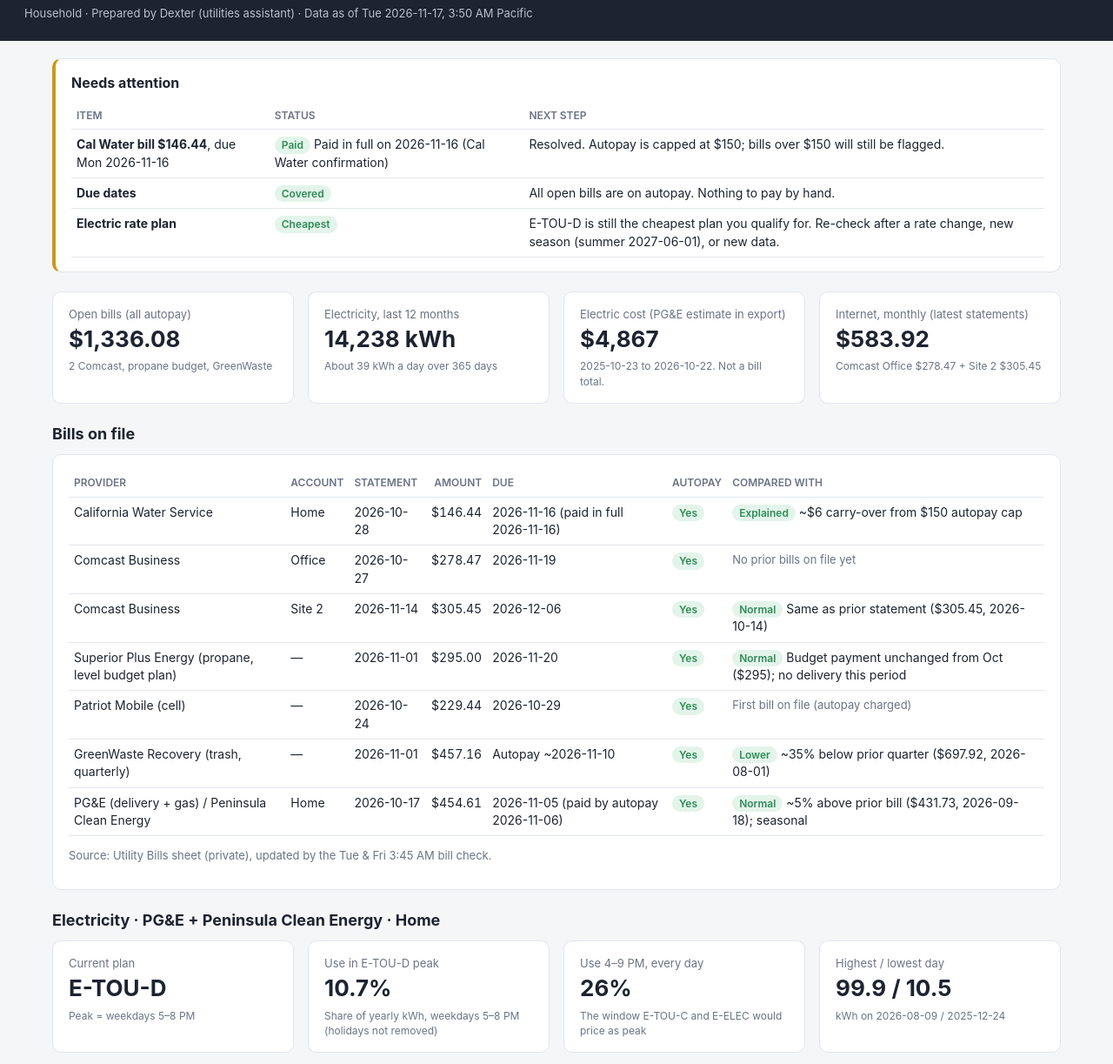
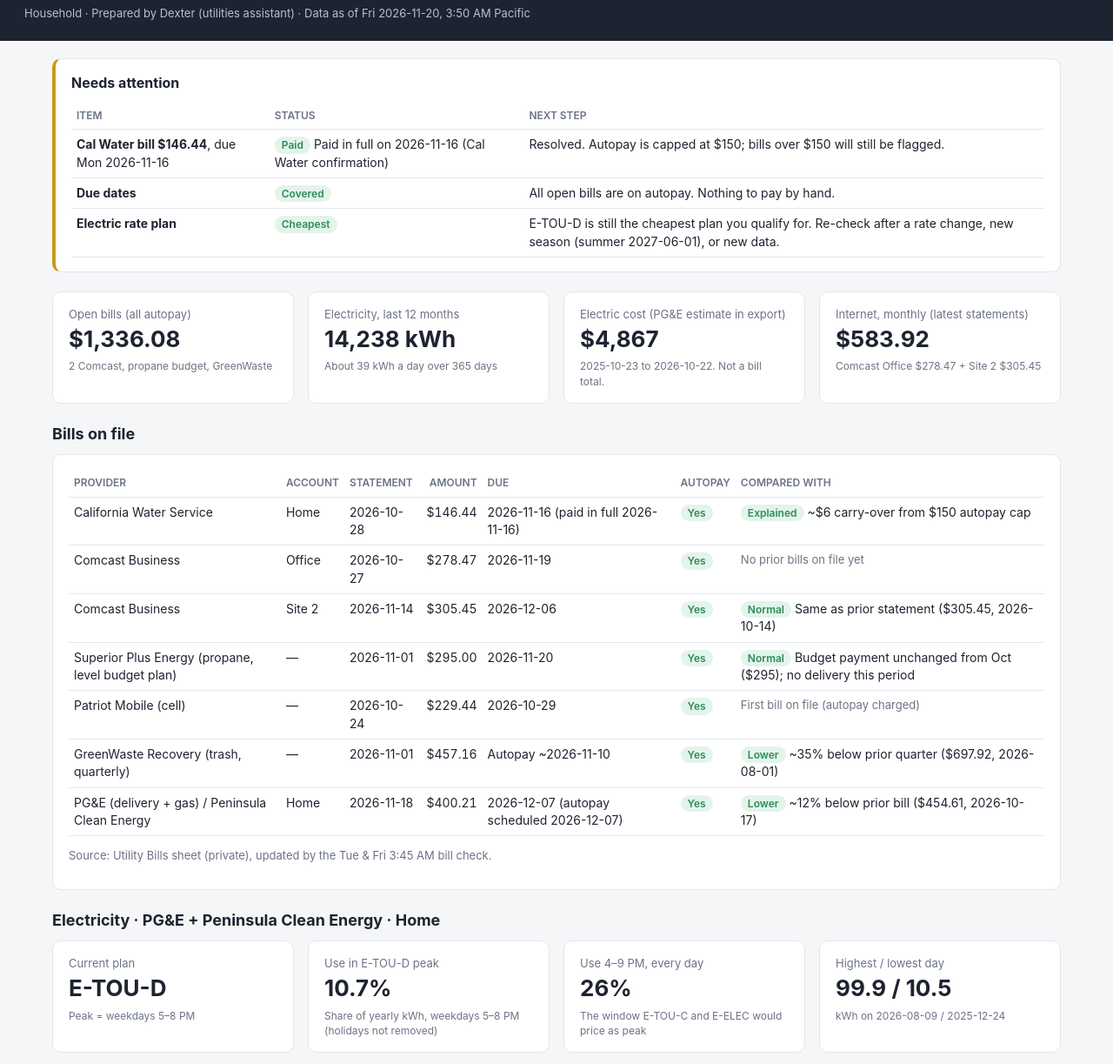
Before and after one commit to rlyost/yost-storage, a plain HTML site: page utilities-dashboard.html in a window 1280 px wide. Shown: the part 55-1278 px from the top of the page at 87% size. Drawn offline with Linux system fonts and the light colour scheme.

Commit message:
Update utilities dashboard (2026-11-20)

```diff
--- a/utilities-dashboard.html
+++ b/utilities-dashboard.html
@@ -42,7 +42,7 @@ footer{max-width:1200px;margin:0 auto;padding:10px 20px 40px;color:var(--mute);f
 <body>
 <header>
   <h1>Utilities Dashboard</h1>
-  <p>Household · Prepared by Dexter (utilities assistant) · Data as of Tue 2026-11-17, 3:50 AM Pacific</p>
+  <p>Household · Prepared by Dexter (utilities assistant) · Data as of Fri 2026-11-20, 3:50 AM Pacific</p>
 </header>
 <main>
 
@@ -81,7 +81,7 @@ footer{max-width:1200px;margin:0 auto;padding:10px 20px 40px;color:var(--mute);f
   <tr><td>Superior Plus Energy (propane, level budget plan)</td><td>—</td><td>2026-11-01</td><td class="n">$295.00</td><td>2026-11-20</td><td><span class="tag ok">Yes</span></td><td><span class="tag ok">Normal</span> Budget payment unchanged from Oct ($295); no delivery this period</td></tr>
   <tr><td>Patriot Mobile (cell)</td><td>—</td><td>2026-10-24</td><td class="n">$229.44</td><td>2026-10-29</td><td><span class="tag ok">Yes</span></td><td class="mute">First bill on file (autopay charged)</td></tr>
   <tr><td>GreenWaste Recovery (trash, quarterly)</td><td>—</td><td>2026-11-01</td><td class="n">$457.16</td><td>Autopay ~2026-11-10</td><td><span class="tag ok">Yes</span></td><td><span class="tag ok">Lower</span> ~35% below prior quarter ($697.92, 2026-08-01)</td></tr>
-  <tr><td>PG&amp;E (delivery + gas) / Peninsula Clean Energy</td><td>Home</td><td>2026-10-17</td><td class="n">$454.61</td><td>2026-11-05 (paid by autopay 2026-11-06)</td><td><span class="tag ok">Yes</span></td><td><span class="tag ok">Normal</span> ~5% above prior bill ($431.73, 2026-09-18); seasonal</td></tr>
+  <tr><td>PG&amp;E (delivery + gas) / Peninsula Clean Energy</td><td>Home</td><td>2026-11-18</td><td class="n">$400.21</td><td>2026-12-07 (autopay scheduled 2026-12-07)</td><td><span class="tag ok">Yes</span></td><td><span class="tag ok">Lower</span> ~12% below prior bill ($454.61, 2026-10-17)</td></tr>
 </table>
 <p class="mute">Source: Utility Bills sheet (private), updated by the Tue &amp; Fri 3:45 AM bill check.</p>
 </div>
```
